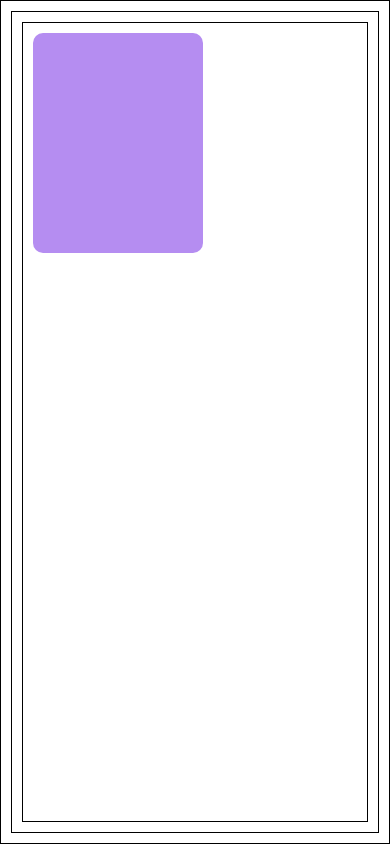
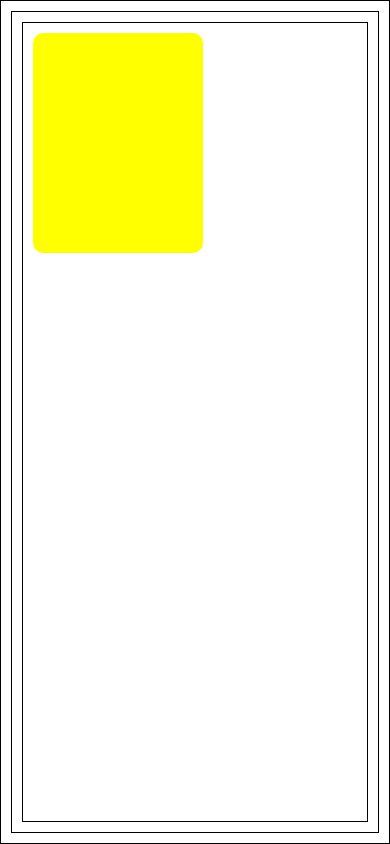
Before and after one commit to JAYATEJA04/ToDo-application_RN, a React Native app: screen / in a window 390 px wide. Built offline with nearby package versions, Linux system fonts and the light colour scheme.

Commit message:
made many changes and restarting from the beginning to make it right, this is the start of phase 1

```diff
--- a/App.tsx
+++ b/App.tsx
@@ -8,7 +8,6 @@ const App = () => {
   return (
     <GestureHandlerRootView style={styles.container}>
       <Animate />
-      {/* <RenderCard /> */}
     </GestureHandlerRootView>
   );
 };
--- a/src/components/Animation.tsx
+++ b/src/components/Animation.tsx
@@ -16,63 +16,45 @@ const GRID_SIZE = 200;
 
 const Animate = () => {
   const pressed = useSharedValue(false);
-  // highlight-next-line
   const initialX = useSharedValue(0);
   const initialY = useSharedValue(0);
   const offsetX = useRef(useSharedValue(0)).current;
   const offsetY = useRef(useSharedValue(0)).current;
-  const {width: screenWidth, height: screenHeight} = useWindowDimensions();
 
-  const snapToGrid = (value, gridSize) => {
-    'worklet';
-    return Math.round(value / gridSize) * gridSize;
-  };
-
-  const pan = useRef(
+  const gesture = useRef(
     Gesture.Pan()
       .onBegin(() => {
         pressed.value = true;
       })
       .onChange(event => {
-        const x = initialX.value + event.translationX;
-        const y = initialY.value + event.translationY;
-        const minX = 0;
-        const minY = 0;
-        const maxX = screenWidth - GRID_SIZE;
-        const maxY = screenHeight - GRID_SIZE;
-
-        offsetX.value = Math.min(Math.max(x, minX), maxX);
-        offsetY.value = Math.min(Math.max(y, minY), maxY);
+        offsetX.value = event.translationX;
+        offsetY.value = event.translationY;
       })
       .onFinalize(() => {
         pressed.value = false;
-        initialX.value = snapToGrid(offsetX.value, GRID_SIZE);
-        initialY.value = snapToGrid(offsetY.value, GRID_SIZE);
         offsetX.value = initialX.value;
         offsetY.value = initialY.value;
       }),
   ).current;
 
   useEffect(() => {
-    // Reset initial position on each render
     initialX.value = 0;
     initialY.value = 0;
   }, []);
 
   const animatedStyles = useAnimatedStyle(() => ({
     transform: [
-      // highlight-next-line
       {translateX: withSpring(offsetX.value)},
       {translateY: withSpring(offsetY.value)},
-      {scale: withTiming(pressed.value ? 1.1 : 1)},
+      {scale: withTiming(pressed.value ? 1.2 : 1)},
     ],
-    backgroundColor: pressed.value ? '#FFE04B' : '#b58df1',
+    backgroundColor: pressed.value ? 'orange' : 'yellow',
   }));
 
   return (
     <GestureHandlerRootView style={styles.container}>
       <View style={styles.container}>
-        <GestureDetector gesture={pan}>
+        <GestureDetector gesture={gesture}>
           <Animated.View style={[styles.circle, animatedStyles]} />
         </GestureDetector>
       </View>
```
